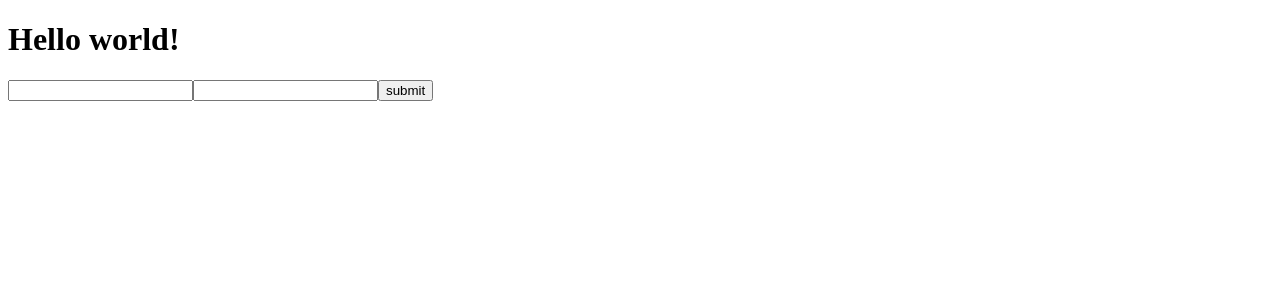
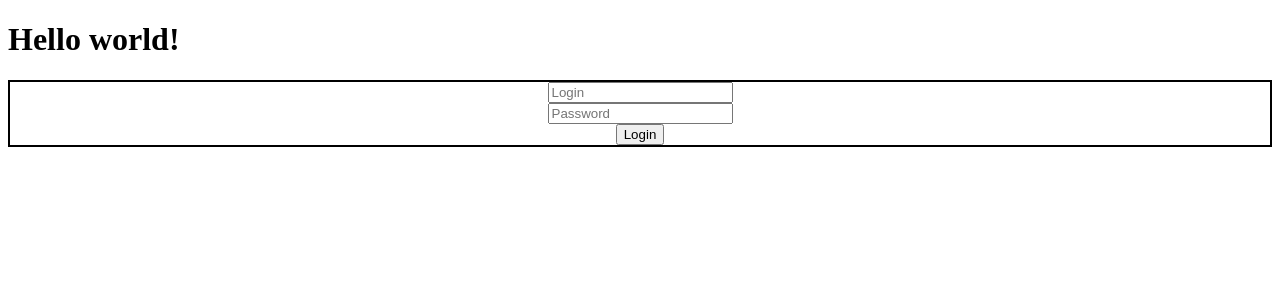
Before and after one commit to TheGhost902/routine-check-front, a React app: page / in a window 1280 px wide. Shown: the top 300 px of the page. Built offline with nearby package versions, Linux system fonts and the light colour scheme.

Commit message:
add test login form

```diff
--- a/src/LoginForm.jsx
+++ b/src/LoginForm.jsx
@@ -1,12 +1,50 @@
-import React from 'react'
+import React, { useState } from 'react'
 
 function LoginForm() {
+    const [login, setLogin] = useState('')
+    const [password, setPassword] = useState('')
+
+    function changeLogin(e) {
+        setLogin(e.target.value)
+    }
+    function changePassword(e) {
+        setPassword(e.target.value)
+    }
+
+    async function formSubmit(e) {
+        e.preventDefault()
+
+        const response = await fetch('/auth/login', {
+            method: 'POST',
+            headers: {
+                'Content-type': 'application/json'
+            },
+            body: JSON.stringify({login, password})
+        })
+
+        console.log(await response.json())
+    }
+
     return (
-        <form>
-            <input type="text"/>
-            <input type="text"/>
-            <button type="submit">submit</button>
+        <>
+        <form
+            style={{
+                border: 'solid black 2px',
+                display: 'flex',
+                justifyContent: 'center',
+                alignItems: 'center',
+                flexDirection: 'column'
+            }}
+            onSubmit={formSubmit}
+        >
+            <input type="text" placeholder="Login" value={login} onChange={changeLogin}/>
+            <input type="password" placeholder="Password" value={password} onChange={changePassword}/>
+            <div>
+                <button type="submit">Login</button>
+            </div>
+
         </form>
+        </>
     )
 }
 
--- a/webpack.config.js
+++ b/webpack.config.js
@@ -9,7 +9,10 @@ module.exports = {
     },
     devtool: 'inline-source-map',
     devServer: {
-        contentBase: './dist'
+        contentBase: './dist',
+        proxy: {
+            '/': 'http://localhost:3001'
+        }
     },
     module: {
         rules: [
@@ -19,7 +22,8 @@ module.exports = {
                 use: {
                     loader: 'babel-loader',
                     options: {
-                        presets: ['@babel/preset-env', '@babel/preset-react']
+                        // presets: ['@babel/preset-env', '@babel/preset-react']
+                        presets: ['@babel/preset-react']
                     }
                 }
             }
```
